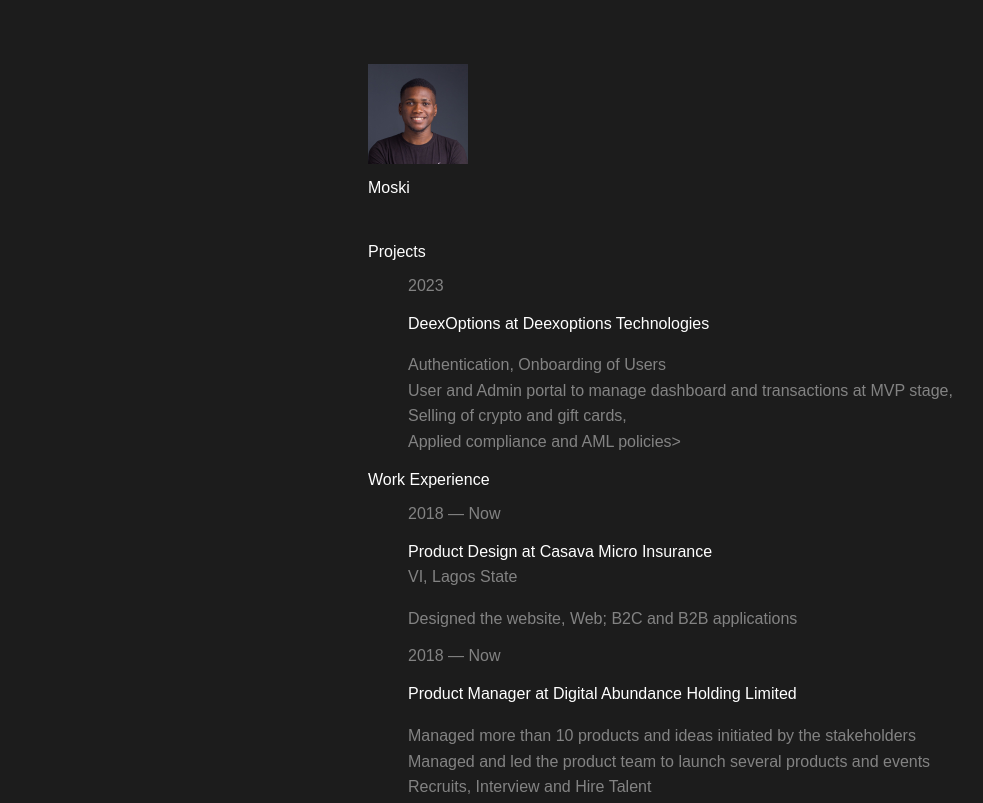
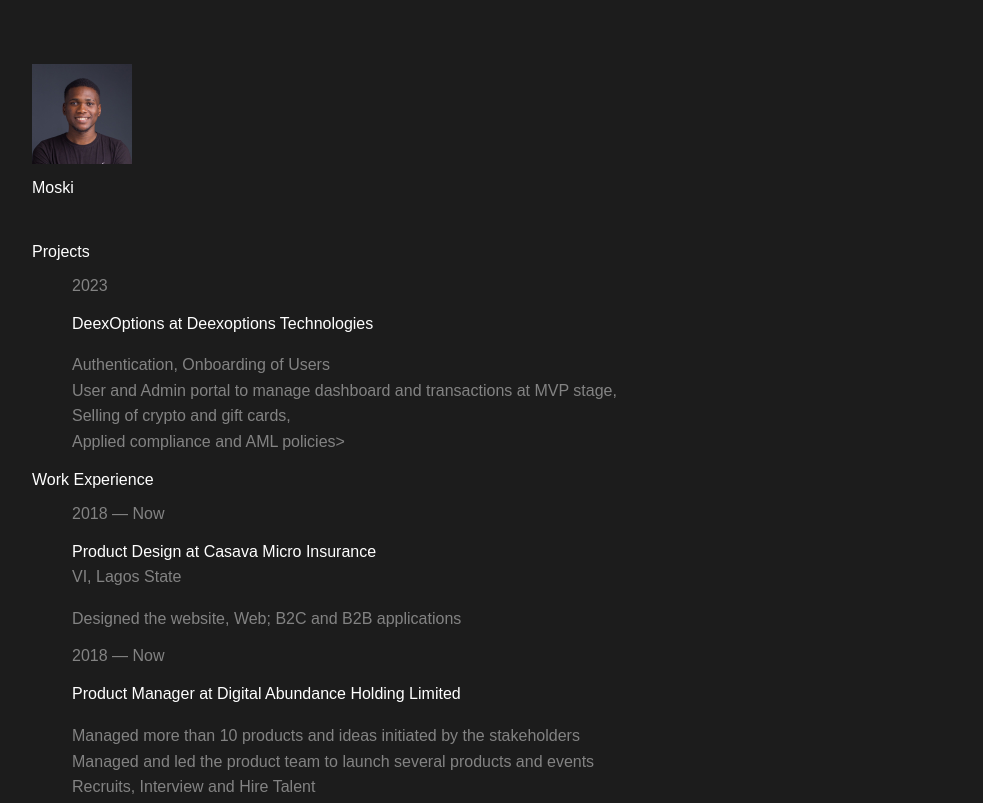
Before and after one commit to mos-ski/Resume, a plain HTML site: page index.html in a window 1280 px wide. Shown: the top 803 px of the page, without its empty margins (32-1015 px from the left). Drawn offline with Linux system fonts and the light colour scheme.

Commit message:
Add files via upload

```diff
--- a/style.css
+++ b/style.css
@@ -1,8 +1,8 @@
 body {
-    width: 600px;
+    width: auto;
     margin: 0 auto;
     font-family: sans-serif;
-    padding-left: 120px;
+    padding-left: 64px;
     padding-top: 64px;
 }
 
```
